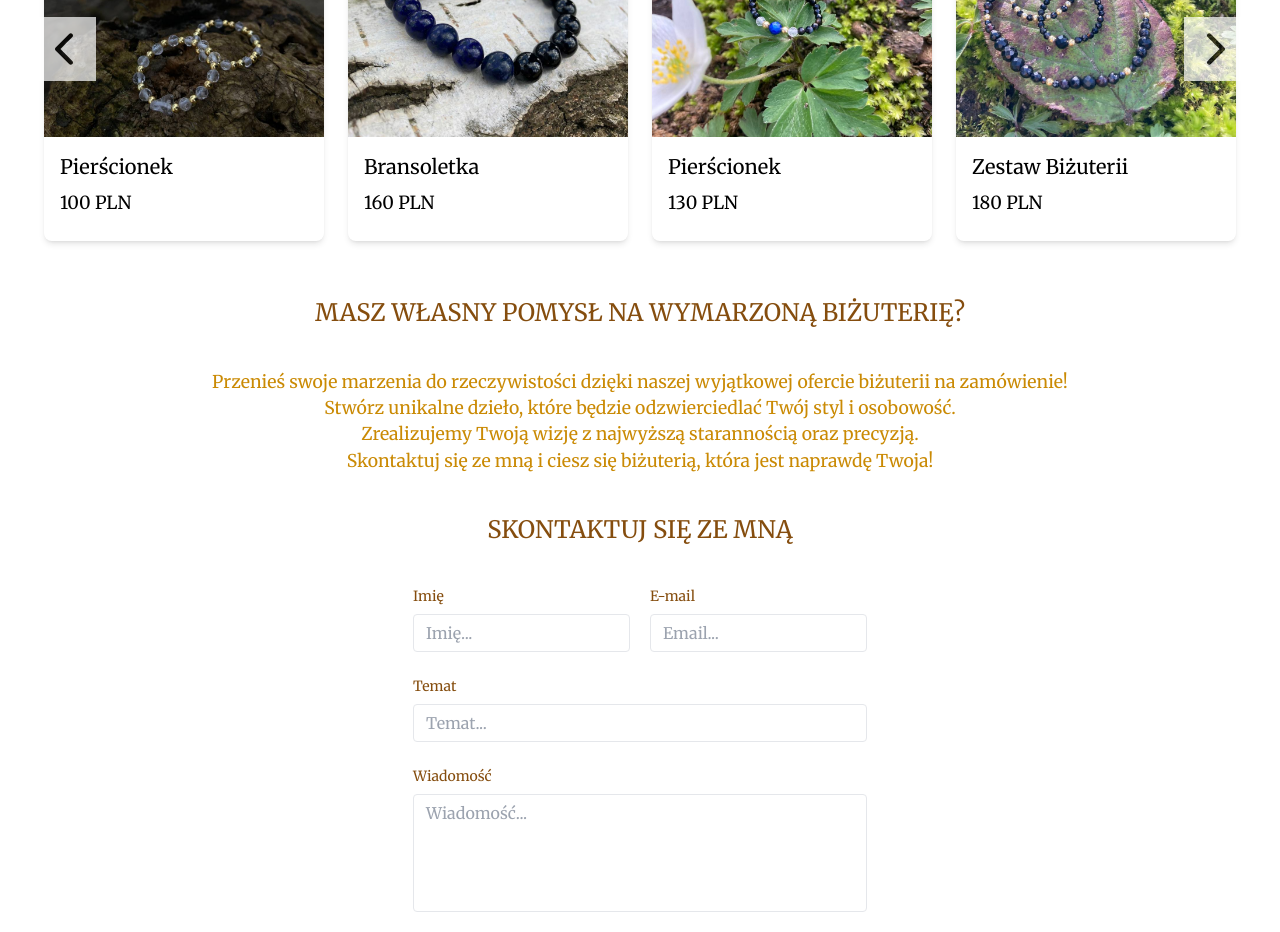
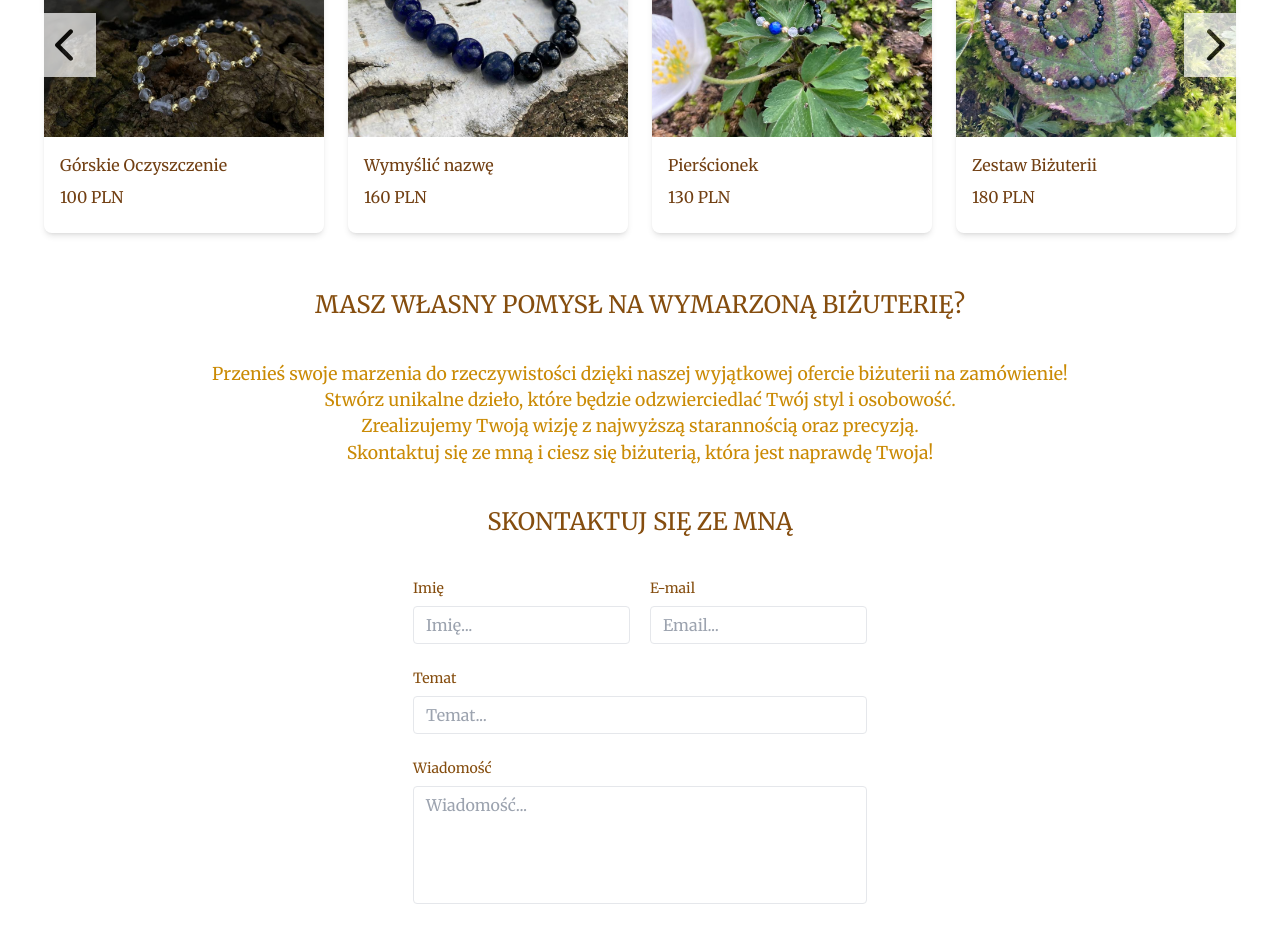
Before and after one commit to GxbrielZ/PaulithStore, a React (Vite) app: page / in a window 1280 px wide. Shown: the part 2600-3532 px from the top of the page. Built offline with nearby package versions, Linux system fonts and the light colour scheme.

Commit message:
Add small changes to styling

```diff
--- a/src/components/Shared/SliderItem.jsx
+++ b/src/components/Shared/SliderItem.jsx
@@ -14,9 +14,9 @@ const SliderItem = ({ imageSrc, linkTo, prodName, prodPrice }) => {
                 className="w-full sm:aspect-[4/3] md:aspect-[1/1]
                 lg:aspect-[2/2] object-cover rounded-t-lg"
             />
-            <div className='p-4'>
-              <h1 className='mb-2 text-xl'>{prodName}</h1>
-              <p className='mb-2 text-lg'>{prodPrice}</p>
+            <div className='p-4 text-yellow-900'>
+              <h1 className='mb-2'>{prodName}</h1>
+              <p className='mb-2'>{prodPrice}</p>
             </div>
         </div>
     </Link>
--- a/src/components/Slider/ProductSlider.jsx
+++ b/src/components/Slider/ProductSlider.jsx
@@ -75,8 +75,8 @@ const ProductSlider = () => {
   return (
     <div className="slider-container mx-8">
       <Slider {...settings}>
-        <SliderItem imageSrc={Product1} prodName="Pierścionek" prodPrice="100 PLN" />
-        <SliderItem imageSrc={Product2} prodName="Bransoletka" prodPrice="160 PLN" />
+        <SliderItem imageSrc={Product1} prodName="Górskie Oczyszczenie" prodPrice="100 PLN" />
+        <SliderItem imageSrc={Product2} prodName="Wymyślić nazwę" prodPrice="160 PLN" />
         <SliderItem imageSrc={Product3} prodName="Pierścionek" prodPrice="130 PLN" />
         <SliderItem imageSrc={Product4} prodName="Zestaw Biżuterii" prodPrice="180 PLN" />
         <SliderItem imageSrc={Product5} prodName="Naszyjnik" prodPrice="250 PLN" />
```
